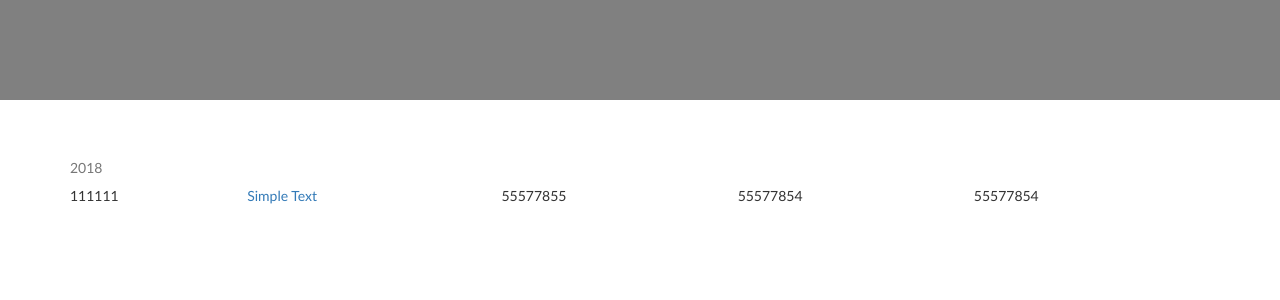
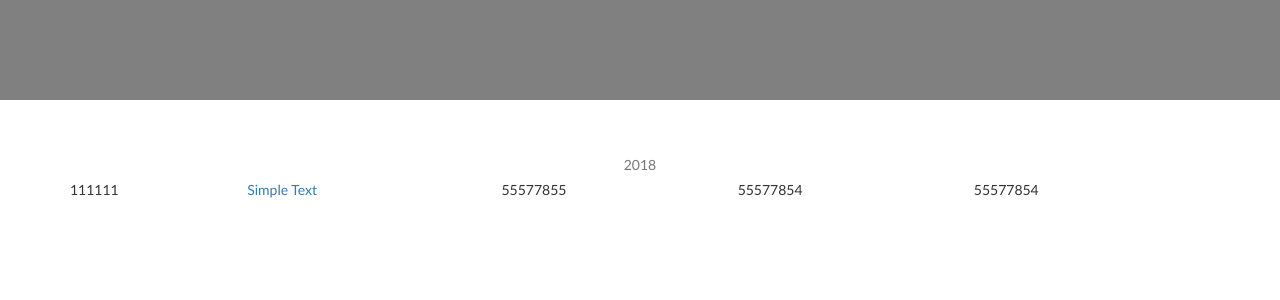
Before and after one commit to njxjtu/njxjtu.github.io, a Jekyll site: the page things2.html, which Jekyll copies as it is, in a window 1280 px wide. Shown: the top 300 px of the page. Built offline with Jekyll 4.4.1, drawn with Linux system fonts in a browser that asks for light colours; nearby versions of some CDN libraries.

Commit message:
Update things2.html

```diff
--- a/things2.html
+++ b/things2.html
@@ -11,6 +11,10 @@
  body {
       position: relative;
   }
+ caption {
+    padding: 5px;
+    text-align: center;
+}
 </style>
 </head>
 <body style="font-family: Calibri;">
```
